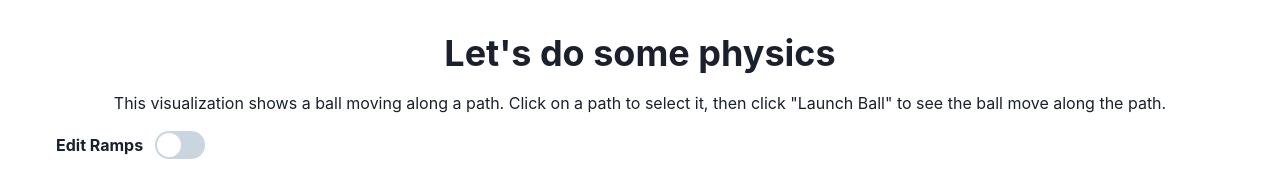
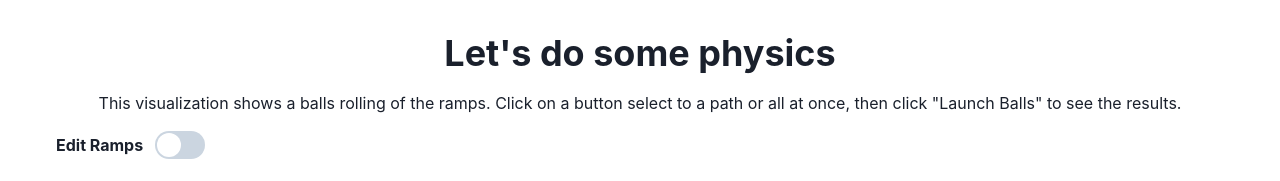
Before and after one commit to anton-g-kulikov/physics-visualizer, a Next.js app: page / in a window 1280 px wide. Shown: the top 181 px of the page. Built offline with nearby package versions, Linux system fonts and the light colour scheme.

Commit message:
fix: update text in index page for clarity on ball visualization and launching process

```diff
--- a/src/pages/index.tsx
+++ b/src/pages/index.tsx
@@ -8,8 +8,8 @@ export default function Home() {
       <Box p="8" textAlign="center">
         <Heading>Let's do some physics</Heading>
         <Text mt="4">
-          This visualization shows a ball moving along a path. Click on a path to select it, then
-          click "Launch Ball" to see the ball move along the path.
+          This visualization shows a balls rolling of the ramps. Click on a button select to a path or all at once, then
+          click "Launch Balls" to see the results.
         </Text>
         <PhysicsVisualizer />
       </Box>
```
